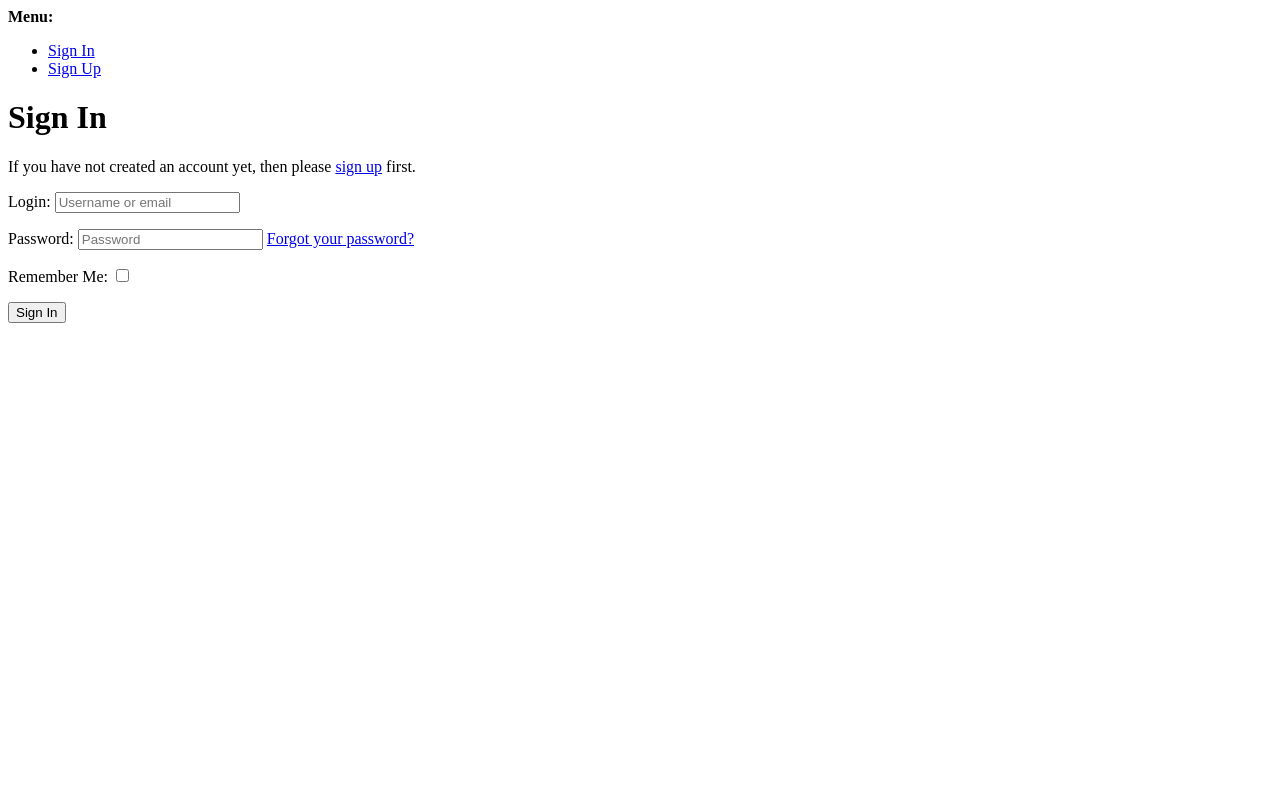
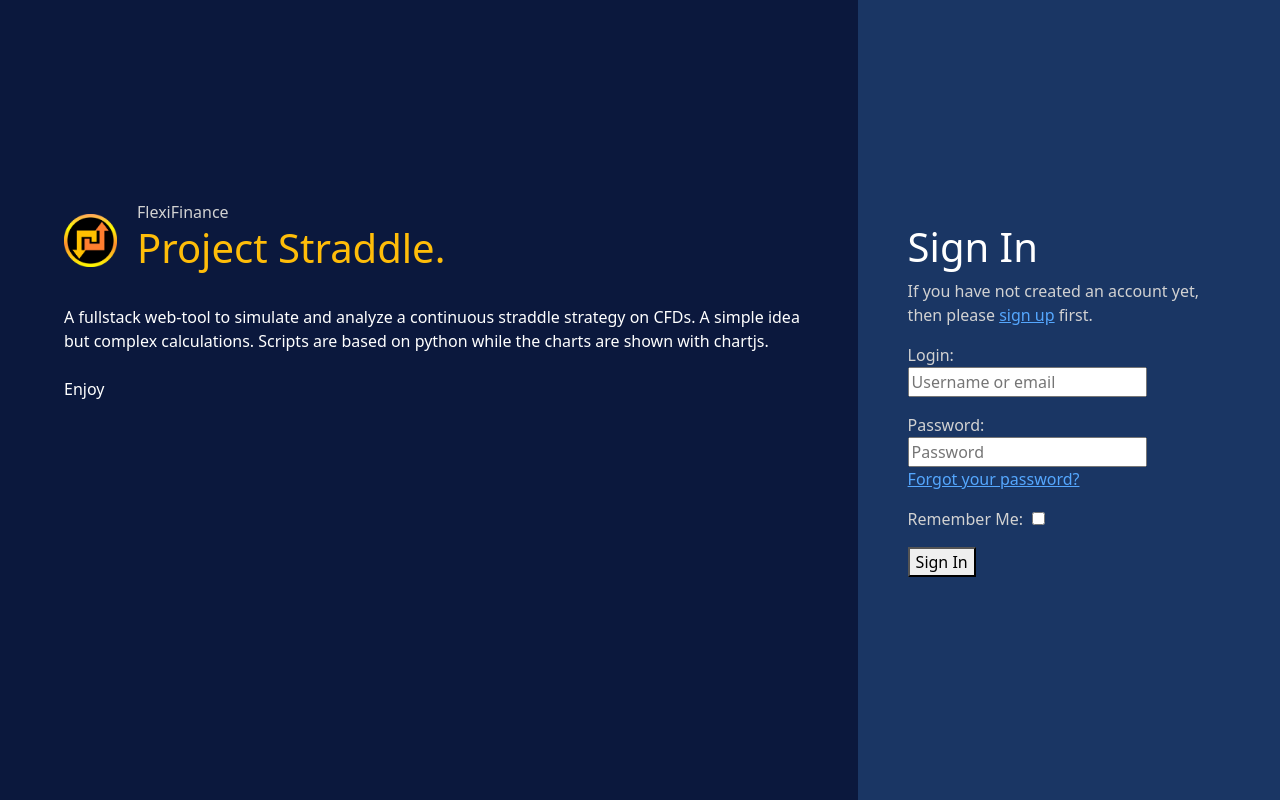
Before and after one commit to flexirexi/flexifinance-straddle, a Django app: page /accounts/login/ in a window 1280 px wide. Run offline with Django 5.2, Linux system fonts and the light colour scheme; some libraries are stand-ins or nearby versions.

Commit message:
feat: add style to allauth templates

```diff
--- /dev/null
+++ b/static/css/base_allauth.css
@@ -0,0 +1,96 @@
+@import url("/static/css/themes.css");
+@import url("/static/css/layout.css");
+
+html[data-theme] body {
+    background-color: var(--bg2);
+    height: 100vh;
+    display: flex;
+    justify-content: center;
+    align-items: center;
+}
+
+header {
+    display: none;
+}
+
+html[data-theme] main {
+    display: flex;
+    justify-content: center;
+    align-items: center;
+    margin-top: unset;
+    color: var(--contrast-text2);
+    background-color: var(--contrast-bg2);
+    border-radius: 7px;
+    box-shadow: 3px 3px 5px darkgray;
+}
+
+html[data-theme] .main {
+    width: 350px;
+    max-width: 100vw;
+    height: unset;
+    padding: 30px 50px;
+}
+
+html[data-theme] main a {
+    color: var(--link);
+}
+.main h1 {
+    color: var(--contrast-title2);
+}
+
+input {
+    display: block;
+}
+
+#id_remember {
+    display: unset;
+    margin-left: 5px;
+}
+
+@media (min-width: 992px) {
+    html[data-theme] body {
+        justify-content: right;
+        background-color: var(--contrast-bg);
+    }
+
+    header {
+        display: block;
+        max-width: 750px;
+        color: white;
+        align-self: flex-start;
+        margin-top: 25vh;
+        margin-right: auto;
+        margin-left: 5vw;
+    }
+
+    .header-body {
+        display: flex;
+        align-items: center;
+    }
+
+    .header-body1 {
+        display: flex;
+        align-items: center;
+    }
+
+    .header-body1-title {
+        margin-left: 20px;
+    }
+
+    .header-body2 {
+        margin-top: 25px;
+    }
+
+    html[data-theme] main {
+        height: 100vh;
+        width: 33vw;
+        border-radius: 0px;
+        box-shadow: unset;
+    }
+
+    html[data-theme] .main {
+        max-width: unset;
+        width:max-content;
+
+    }
+}
--- a/static/css/themes.css
+++ b/static/css/themes.css
@@ -7,13 +7,13 @@
     --title-shadow: #000000d8;
     --accent: #ffbd09;
     --accent2: #ff9c12;
-    --link: #2b82de;
+    --link: #55a7fe;
     --bg: #f8f8f8;
     --bg2: #c9c9c9;
 
     --contrast-text: #ffffff;
     --contrast-text2: #d2d2d2;
-    --contrast-title: #ffd966;
+    --contrast-title: #ffbd09;
     --contrast-title2: #ffffff;
     --contrast-bg: #0b183d;
     --contrast-bg2: #1a3664;
@@ -83,3 +83,11 @@ html[data-theme] nav {
 html[data-theme] .nav-link {
     color: var(--contrast-text2);
 }
+
+html[data-theme] .contrast-text2 {
+    color: var(--contrast-text2);
+}
+
+html[data-theme] .contrast-title {
+    color: var(--contrast-title);
+}
--- a/templates/account/login.html
+++ b/templates/account/login.html
@@ -1,9 +1,10 @@
-{% extends "account/base_entrance.html" %}
+{% extends "base_allauth.html" %}
 {% load i18n %}
 {% load allauth account %}
 {% block head_title %}
     {% trans "Sign In" %}
 {% endblock head_title %}
+    df
     {% block content %}
         {% element h1 %}
             {% trans "Sign In" %}
--- a/templates/account/logout.html
+++ b/templates/account/logout.html
@@ -1,4 +1,4 @@
-{% extends "account/base_manage.html" %}
+{% extends "base_allauth.html" %}
 {% load allauth i18n %}
 {% block head_title %}
     {% trans "Sign Out" %}
--- a/templates/account/signup.html
+++ b/templates/account/signup.html
@@ -1,4 +1,4 @@
-{% extends "account/base_entrance.html" %}
+{% extends "base_allauth.html" %}
 {% load allauth i18n %}
 {% block head_title %}
     {% trans "Signup" %}
--- /dev/null
+++ b/templates/base_allauth.html
@@ -0,0 +1,78 @@
+{% load static %}
+<!DOCTYPE html>
+<html lang="en" data-theme="dark">
+<head>
+    {% block meta %}
+    <meta http-equiv="X-UA-Compatible" content="ie=edge">
+    <meta charset="UTF-8">
+    <meta name="viewport" content="width=device-width, initial-scale=1.0 shrink-to-fit=no" >
+    {% endblock %}
+
+    {% block extra_meta %} {% endblock %}
+
+    {% block core_css %}
+	<!-- Favicon -->
+    <link rel="icon" type="image/svg+xml" href="{% static 'img/logo.png' %}">
+    <!-- Bootsrap -->
+    <link href="https://cdn.jsdelivr.net/npm/bootstrap@5.3.0/dist/css/bootstrap.min.css" rel="stylesheet">
+    <!-- Font Awesome CSS -->
+    <link rel="stylesheet" href="https://cdnjs.cloudflare.com/ajax/libs/font-awesome/5.15.3/css/all.min.css">
+    <!-- base CSS (app specific) -->
+    <link rel="stylesheet" href="{% static 'css/base_allauth.css' %}">
+    {% endblock %}
+
+    {% block extra_css%}  {% endblock %}
+
+    <title>FlexiFinance: Straddle {% block extra_title%} {% endblock %}</title>
+</head>
+<body>
+    <header>
+        <div class="header-body1">
+            <img src="{% static 'img/logo.png' %}" alt="logo for FlexiFinance: Project Straddle" width="53" height="53">
+            <div class="header-body1-title">
+                <span class="contrast-text2">FlexiFinance</span>
+                <h1 class="contrast-title">Project Straddle.</h1>
+            </div>
+        </div>
+        <div class="header-body2">
+            A fullstack web-tool to simulate and analyze a continuous straddle strategy on CFDs. A simple idea but complex calculations.
+            Scripts are based on python while the charts are shown with chartjs.
+            <br><br>
+            Enjoy
+        </div>
+    </header>
+    <main>
+        <div class="main">
+
+
+            {% if messages %}
+            <div class="message-container">
+            </div>
+            {% endif %}
+
+            {% block page_header %} {% endblock %}
+            {% block content %} {% endblock %}
+
+            <!------ Optional JavaScript ------>
+            {% block extra_scripts %}
+
+            <!-- language switcher -->
+            <script src="{% static 'js/lang.js' %}"></script>
+
+            <!-- theme switcher -->
+            <script type="module" src="{% static 'js/theme.js' %}"></script>
+
+            <!-- base.js script -->
+            <script type="module" src="{% static 'main/js/base.js' %}"></script>
+            {% endblock %}
+
+            <!-- jQuery first, then Popper.js, then Bootstrap JS -->
+            {% block core_scripts %}
+            <script src="https://code.jquery.com/jquery-3.4.1.slim.min.js"></script>
+            <script src="https://cdn.jsdelivr.net/npm/popper.js@1.16.0/dist/umd/popper.min.js"></script>
+            <script src="https://stackpath.bootstrapcdn.com/bootstrap/4.4.1/js/bootstrap.min.js"></script>
+            {% endblock %}
+        </div>
+    </main>
+</body>
+</html>
```
Also changed, not shown: static/css/base.css (+8 -0 lines), db.sqlite3. Lines whose indentation alone changed are shown as unchanged.
